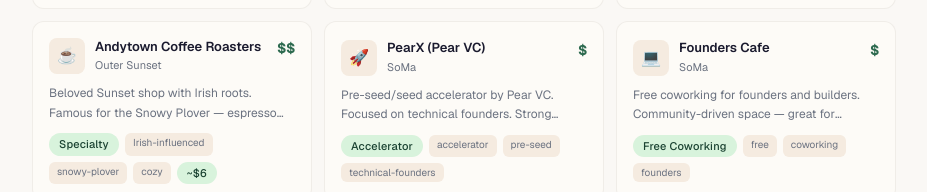
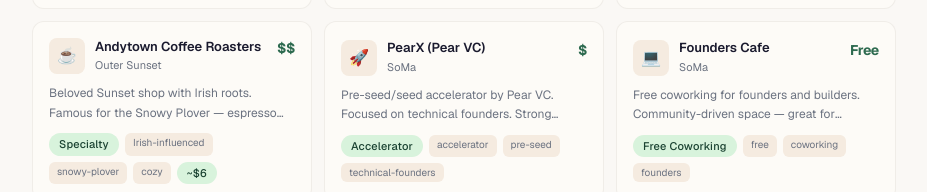
Before and after one commit to iharnoor/BudgetSF, a Next.js app: page /spots in a window 1280 px wide. Shown: the part 1458-1650 px from the top of the page, without its empty margins (176-1103 px from the left). Built offline with nearby package versions, Linux system fonts and the light colour scheme.

Commit message:
Show 'Free' instead of '$' for places tagged as free
Founders Cafe and other free spots now display 'Free' in the map card.

Co-Authored-By: Claude Opus 4.6 (1M context) <noreply@anthropic.com>

```diff
--- a/src/components/PlaceCard.tsx
+++ b/src/components/PlaceCard.tsx
@@ -20,6 +20,8 @@ export default function PlaceCard({
 }: PlaceCardProps) {
   const category = CATEGORIES.find((c) => c.value === place.category);
   const priceLabel = formatPrice(place.avg_price);
+  const isFree = place.tags.includes("free");
+  const priceDisplay = isFree ? "Free" : "$".repeat(place.price_tier);
 
   if (compact) {
     return (
@@ -50,7 +52,7 @@ export default function PlaceCard({
             </p>
           </div>
           <span className="text-accent font-bold text-[13px] shrink-0 tracking-tight">
-            {"$".repeat(place.price_tier)}
+            {priceDisplay}
           </span>
         </div>
       </button>
@@ -84,7 +86,7 @@ export default function PlaceCard({
             </div>
           </div>
           <span className="text-accent font-bold text-sm shrink-0 tracking-tight">
-            {"$".repeat(place.price_tier)}
+            {priceDisplay}
           </span>
         </div>
 
```
